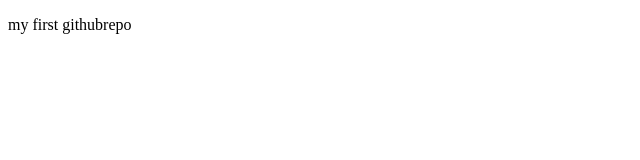
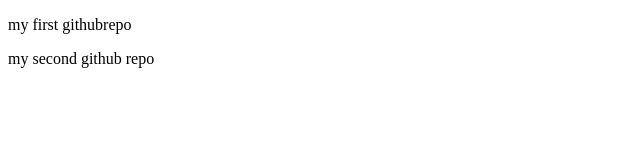
Before and after one commit to bindushree1430/my-newrepo, a plain HTML site: page index.html in a window 1280 px wide. Shown: the whole page, without its empty margins (0-640 px from the left). Drawn offline with Linux system fonts and the light colour scheme.

Commit message:
updated index.html in csbranch

```diff
--- a/index.html
+++ b/index.html
@@ -3,6 +3,7 @@
 <head>
       <body>
               <p>my first githubrepo</p>
+              <p>my second github repo</p>
       </body>
 </head>
 </html>
```
